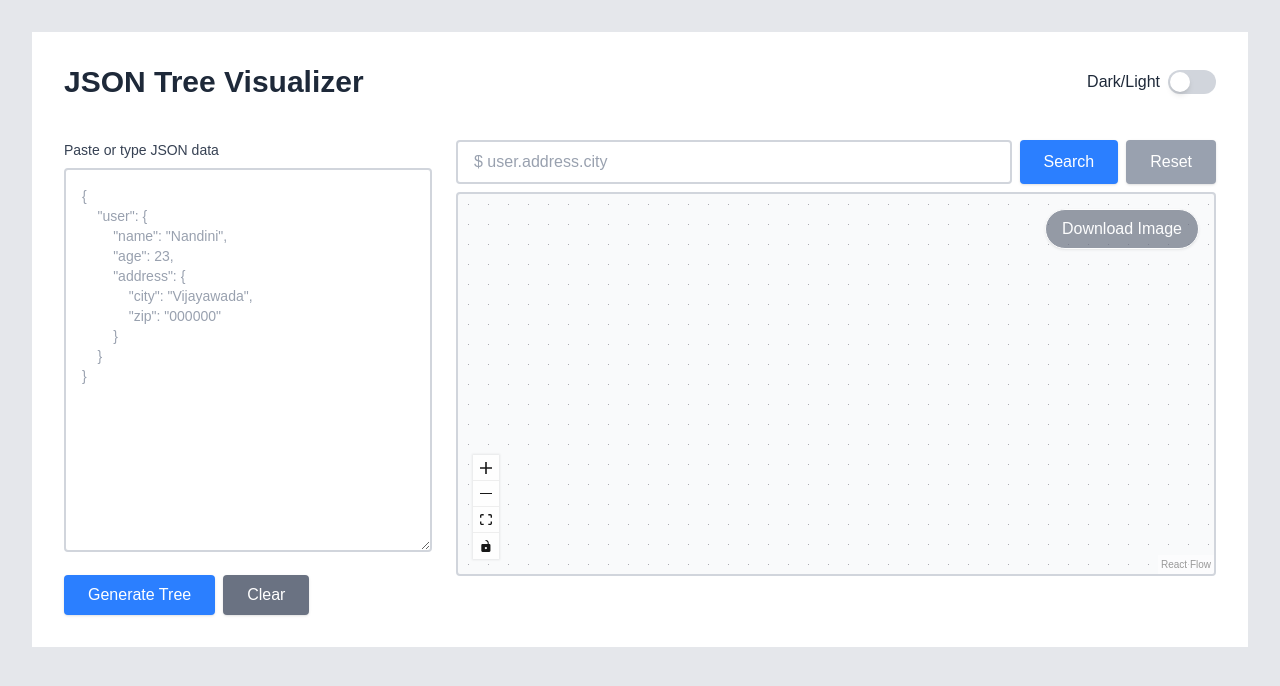
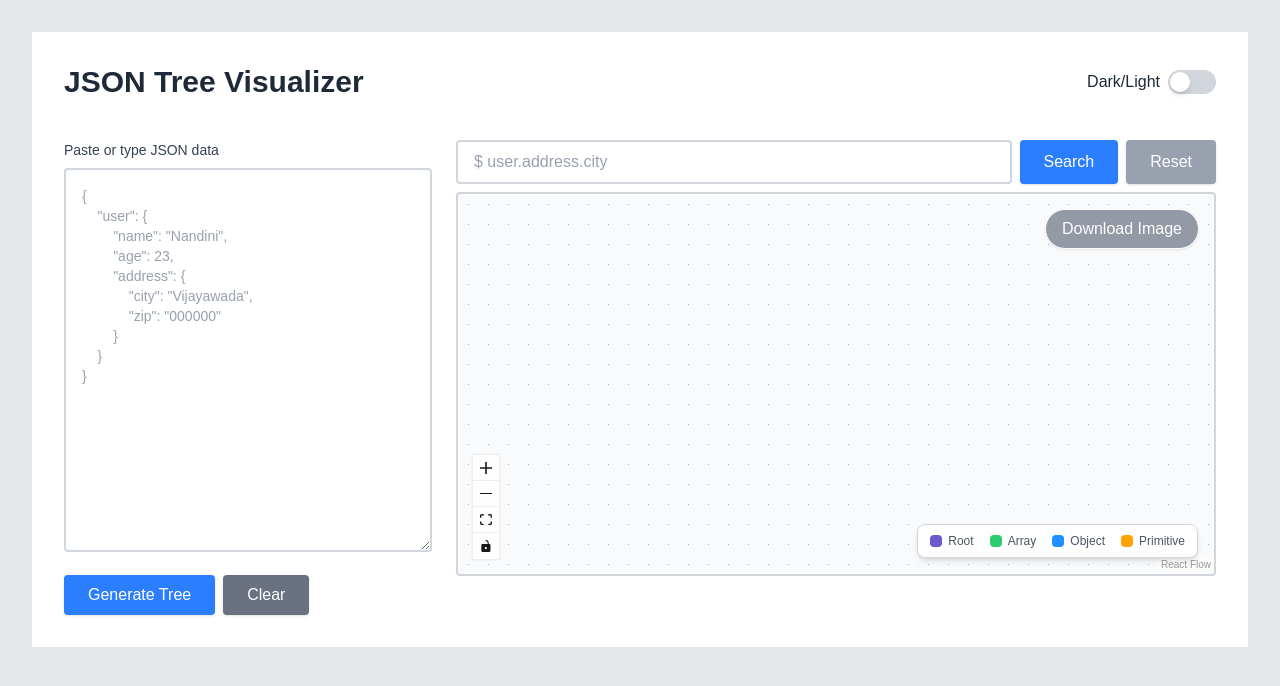
Before and after one commit to nandu1731/json-tree, a Next.js app: page / in a window 1280 px wide. Shown: the top 686 px of the page. Built offline with nearby package versions, Linux system fonts and the light colour scheme.

Commit message:
added legend

```diff
--- a/components/jsonTreeLayout.jsx
+++ b/components/jsonTreeLayout.jsx
@@ -182,7 +182,7 @@ function buildTree(data, unitPx = 150, nodeGapUnits = 0.8, levelGapPx = 120) {
           id: `${nodeId}-${childId}`,
           source: nodeId,
           target: childId,
-          type: 'step',
+          type: 'smoothstep',
         });
 
       if (meta.leafs > 0 && isObject) {
--- a/components/jsonTreeViewer.jsx
+++ b/components/jsonTreeViewer.jsx
@@ -1,6 +1,13 @@
 import React, { useState, useRef, useCallback, useEffect } from 'react';
 import { ReactFlow, Controls, Background, useReactFlow } from '@xyflow/react';
 import DownloadButton from './downloadButton';
+
+const legendItems = [
+  { label: 'Root', color: '#6A5ACD' },
+  { label: 'Array', color: '#2ECC71' },
+  { label: 'Object', color: '#1E90FF' },
+  { label: 'Primitive', color: '#FFA500' },
+];
 
 const JsonTreeViewer = ({ nodes, edges }) => {
   const hasFitOnce = useRef(false);
@@ -66,6 +73,20 @@ const JsonTreeViewer = ({ nodes, edges }) => {
         <DownloadButton isDisabled={!nodes.length} />
       </ReactFlow>
 
+       <div className="absolute bottom-4 right-4 z-10 rounded-lg border border-gray-300 bg-white px-3 py-2 shadow-md">
+        <div className="flex items-center gap-4">
+          {legendItems.map((item, idx) => (
+            <div key={idx} className="flex items-center gap-1.5">
+              <div
+                className="h-3 w-3 rounded-sm"
+                style={{ backgroundColor: item.color }}
+              />
+              <span className="text-xs text-gray-600">{item.label}</span>
+            </div>
+          ))}
+        </div>
+      </div>
+
       {hoveredNode && hoveredNode.data && (
         <div
           className="pointer-events-none absolute z-50 rounded bg-gray-700 px-2 py-2 text-sm text-white shadow-lg"
```
